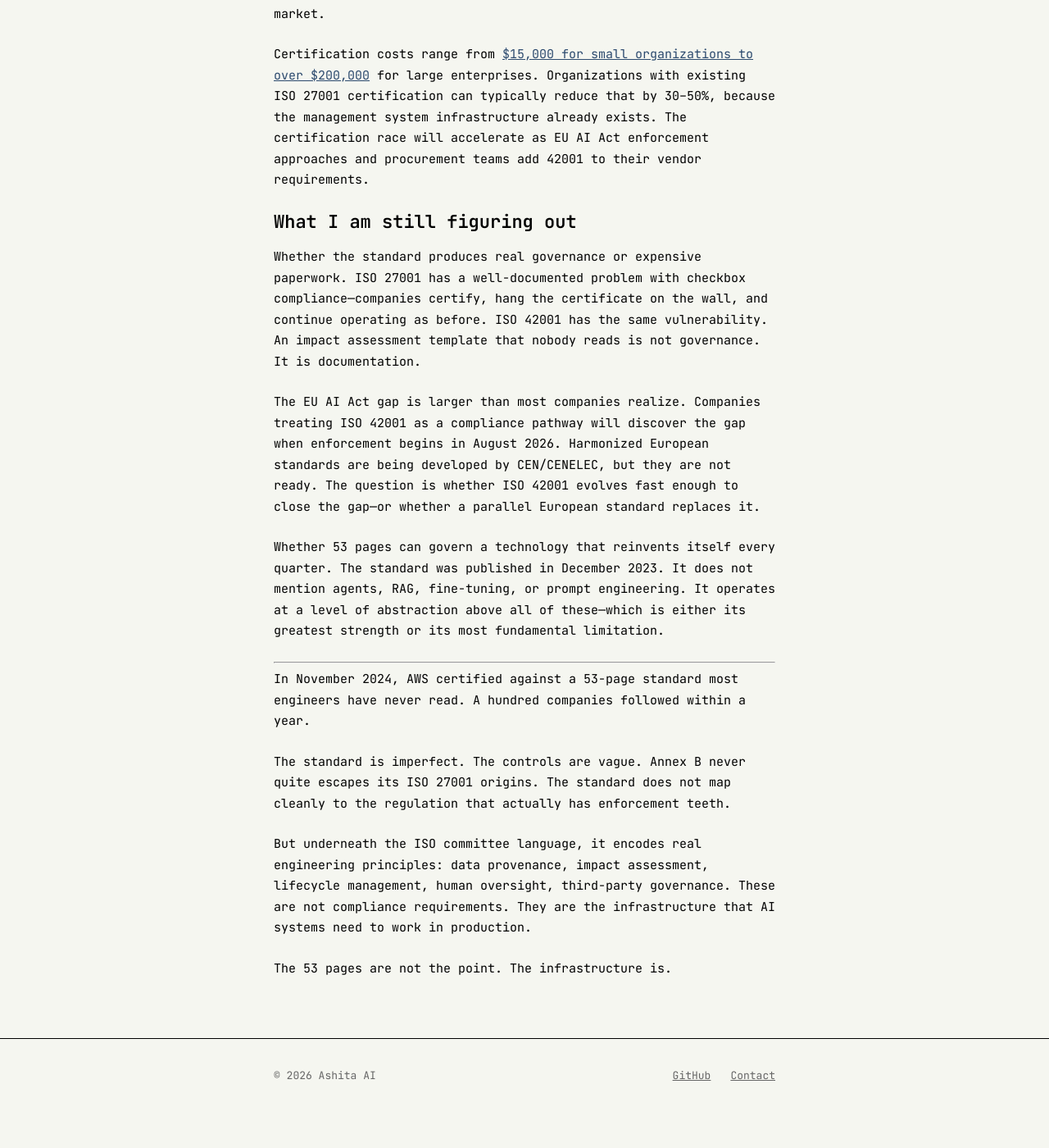
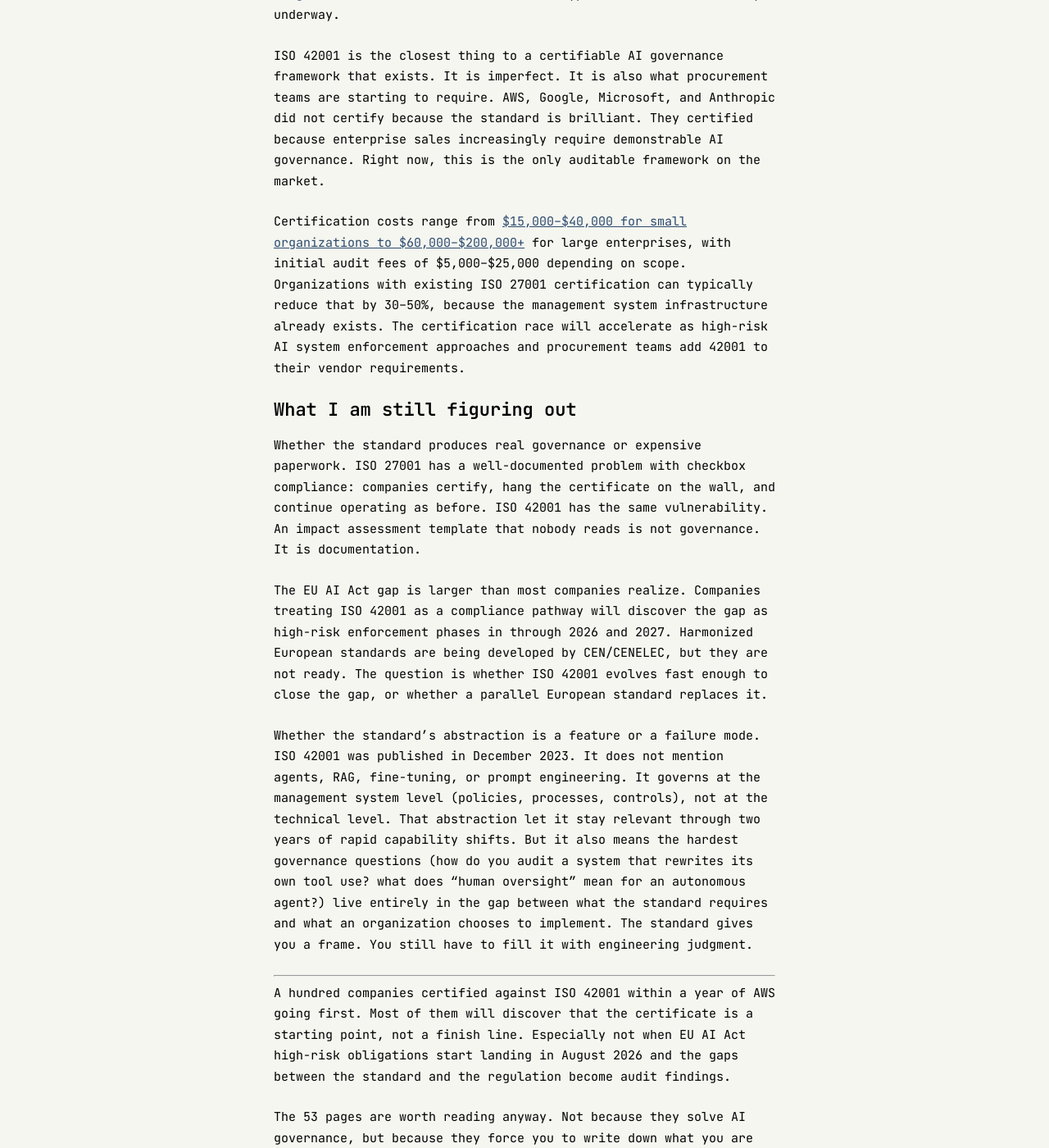
Before and after one commit to ashita-ai/ashita-ai.github.io, a Jekyll site: the page built from _posts/2026-02-11-i-read-iso-42001-so-you-dont-have-to.md, in a window 1280 px wide and 1400 px high, scrolled down 5435 px. Shown: the whole window at 82% size. Built offline with Jekyll 4.4.1, drawn with Linux system fonts in a browser that asks for light colours; before the commit the page ends 6792 px from its top, so only the background shows below that; some of the changed text lies outside the part shown.

Commit message:
Fix inaccuracies in ISO 42001 post and reduce em-dash overuse
Correct iTutorGroup to gendered age thresholds (female 55+, male 60+),
fix EU AI Act to phased enforcement timeline, replace broken Sprinto
cost citation with verified Glocert source, strengthen third "still
figuring out" point, tighten closing section. Replace 18 of 24 em-dashes
with periods, colons, commas, and parentheses.

```diff
--- a/_posts/2026-02-11-i-read-iso-42001-so-you-dont-have-to.md
+++ b/_posts/2026-02-11-i-read-iso-42001-so-you-dont-have-to.md
@@ -10,19 +10,19 @@
 
 ## What it is
 
-ISO 42001 is a certifiable management system standard for organizations that develop, provide, or use AI systems. If a client, partner, or regulator asks "are you ISO compliant for AI?"—they mean 42001.
+ISO 42001 is a certifiable management system standard for organizations that develop, provide, or use AI systems. If a client, partner, or regulator asks "are you ISO compliant for AI?", they mean 42001.
 
-It follows the ISO Harmonized Structure: ten clauses, Plan-Do-Check-Act. Context and planning (4–7), operations (8), evaluation (9), improvement (10). If you have implemented ISO 27001 for information security, the skeleton is identical—and 42001 is designed to bolt on. You share risk assessment methodology, internal audit, management review, and documentation control. If you do not have 27001, you are building the management system from scratch.
+It follows the ISO Harmonized Structure: ten clauses, Plan-Do-Check-Act. Context and planning (4–7), operations (8), evaluation (9), improvement (10). If you have implemented ISO 27001 for information security, the skeleton is identical, and 42001 is designed to bolt on. You share risk assessment methodology, internal audit, management review, and documentation control. If you do not have 27001, you are building the management system from scratch.
 
 The real substance is in Annex A: 38 controls across nine domains covering policies, internal organization, resources, impact assessment, lifecycle management, data, stakeholder information, AI system use, and third-party relationships.
 
-The companion standard, ISO/IEC 23894, extends ISO 31000 (general risk management) to AI-specific risks. It is guidance—not certifiable on its own. You use it to implement 42001's risk management requirements. Its value is Annex C: a table mapping risk management activities to each phase of the AI system lifecycle—inception, design, verification, deployment, operation, re-evaluation, retirement. Risk as a continuous process, not a pre-launch checkbox. If you build AI governance into engineering workflows, this is the operational blueprint.
+The companion standard, ISO/IEC 23894, extends ISO 31000 (general risk management) to AI-specific risks. It is guidance, not certifiable on its own. You use it to implement 42001's risk management requirements. Its value is Annex C: a table mapping risk management activities to each phase of the AI system lifecycle: inception, design, verification, deployment, operation, re-evaluation, retirement. Risk as a continuous process, not a pre-launch checkbox. If you build AI governance into engineering workflows, this is the operational blueprint.
 
 ## The Statement of Applicability
 
 The most important deliverable in the entire standard is not an AI system. It is a document.
 
-Clause 6.1.3(f) requires a Statement of Applicability: a formal record listing every Annex A control, declaring whether you are including or excluding it, and justifying your decision. This is the document auditors scrutinize. It is also where you can legitimately scope down the overhead—excluding controls that do not apply to your risk profile is built into the standard's design.
+Clause 6.1.3(f) requires a Statement of Applicability: a formal record listing every Annex A control, declaring whether you are including or excluding it, and justifying your decision. This is the document auditors scrutinize. It is also where you can legitimately scope down the overhead. Excluding controls that do not apply to your risk profile is built into the standard's design.
 
 You do not implement all 38 controls. You make a deliberate, documented decision about each one. A company using a third-party API has different obligations than one training foundation models. The standard acknowledges this explicitly, rather than mandating blanket compliance.
 
@@ -34,66 +34,62 @@
 
 **Impact assessment (6.1.4)** looks at consequences *for individuals and societies*—what your AI system does to people who may never interact with it directly. The standard uses "shall" language here. Mandatory, recurring, and must account for the specific technical and societal context where the system operates.
 
-The distinction matters. In 2023, the EEOC settled its first AI discrimination case: iTutorGroup's hiring algorithm [automatically rejected applicants over 55](https://www.eeoc.gov/newsroom/itutorgroup-pay-365000-settle-eeoc-discriminatory-hiring-suit), resulting in a $365,000 settlement. The risk to the company (legal liability) is a risk assessment concern. The harm to the applicants (age discrimination by algorithm) is an impact assessment concern. Different processes, different stakeholders, different controls.
+The distinction matters. In 2023, the EEOC settled its first AI discrimination case: iTutorGroup's hiring algorithm [automatically rejected female applicants 55 and older and male applicants 60 and older](https://www.eeoc.gov/newsroom/itutorgroup-pay-365000-settle-eeoc-discriminatory-hiring-suit), filtering out over 200 qualified applicants and resulting in a $365,000 settlement. The gendered age thresholds are the detail worth noticing—the algorithm did not just encode age bias, it encoded intersectional bias, and no human reviewed the rejections before they went out. The risk to the company (legal liability) is a risk assessment concern. The harm to the applicants (algorithmic discrimination across multiple protected characteristics) is an impact assessment concern. Different processes, different stakeholders, different controls.
 
 ## The controls that matter
 
-Most of the 38 controls are organizational boilerplate—policies, roles, awareness training. A handful encode engineering principles that matter regardless of the certificate.
+Most of the 38 controls are organizational boilerplate: policies, roles, awareness training. A handful encode engineering principles that matter regardless of the certificate.
 
 **Data governance (A.7.2–A.7.6).** The standard requires documented processes for data acquisition (A.7.3), data quality (A.7.4), data provenance (A.7.5), and data preparation (A.7.6). Where did the training data come from? Under what terms? What quality checks were applied? Can you trace from model output back to the data that produced it? These five controls represent roughly 30% of the actual implementation work. If you have [data contracts and lineage tracking](/blog/introducing-tessera/), you are halfway there. If you do not, this is where the effort goes.
 
 **Lifecycle management (A.6.1–A.6.2).** Nine controls spanning design through retirement. Requirements and specification (A.6.2.2). Verification and validation (A.6.2.4). Deployment planning (A.6.2.5). Operation and monitoring (A.6.2.6). Event logs (A.6.2.8). The standard treats the AI system lifecycle as an engineering discipline, not a one-time deployment.
 
-Systems that update themselves in production get special treatment throughout both standards. Continuous learning models that retrain on live data are uniquely risky—behavior changes post-deployment, and the validation you did at launch no longer holds. If your models retrain on production data, you need monitoring and re-evaluation processes specifically for drift.
+Systems that update themselves in production get special treatment throughout both standards. Continuous learning models that retrain on live data are uniquely risky. Behavior changes post-deployment, and the validation you did at launch no longer holds. If your models retrain on production data, you need monitoring and re-evaluation processes specifically for drift.
 
-**Transparency by audience (A.6.2.7).** The standard requires different technical documentation for different stakeholders—users, partners, supervisory authorities. One level of documentation for people using your product, another for their compliance teams, and potentially another for regulators. Getting the layering right up front saves rework later.
+**Transparency by audience (A.6.2.7).** The standard requires different technical documentation for different stakeholders: users, partners, supervisory authorities. One level of documentation for people using your product, another for their compliance teams, and potentially another for regulators. Getting the layering right up front saves rework later.
 
-**Human oversight.** Both standards emphasize that automated decision-making affecting individuals requires defined human oversight processes. Not "we have a dashboard." Documented processes for where a human can override or review AI-generated outputs—and proof that the override capability actually exists in production, not just in the documentation.
+**Human oversight.** Both standards emphasize that automated decision-making affecting individuals requires defined human oversight processes. Not "we have a dashboard." Documented processes for where a human can override or review AI-generated outputs, with proof that the override capability actually exists in production, not just in the documentation.
 
 **Third-party governance (A.10.2–A.10.4).** If you use third-party models, APIs, or data, you are still responsible. The standard requires supplier evaluation processes and documented responsibility allocation across the AI system lifecycle. You cannot outsource your governance to your vendor and claim compliance.
 
 ## What it gets right
 
-The impact assessment requirement has teeth. Most AI governance frameworks treat impact assessment as a suggestion. ISO 42001 makes it mandatory, auditable, and recurring. Systems that [produce confident wrong answers](/blog/the-cost-of-being-wrong/) affect people who never asked to be subjected to them. The standard forces you to account for those people before deployment—if you actually do the work.
+The impact assessment requirement has teeth. Most AI governance frameworks treat impact assessment as a suggestion. ISO 42001 makes it mandatory, auditable, and recurring. Systems that [produce confident wrong answers](/blog/the-cost-of-being-wrong/) affect people who never asked to be subjected to them. The standard forces you to account for those people before deployment, if you actually do the work.
 
-The data provenance controls encode what data engineers already know. Data contracts, lineage tracking, and quality measures are not innovations. They are the infrastructure every AI system needs. The standard's contribution is making them externally auditable—creating an enforcement mechanism for practices that organizations skip under deadline pressure.
+The data provenance controls encode what data engineers already know. Data contracts, lineage tracking, and quality measures are not innovations. They are the infrastructure every AI system needs. The standard's contribution is making them externally auditable, creating an enforcement mechanism for practices that organizations skip under deadline pressure.
 
-The 23894 lifecycle table (Annex C) is the best part of either standard. It maps specific risk management activities—identification, analysis, evaluation, treatment, monitoring—to each phase of the AI system lifecycle. This is the artifact that translates committee language into engineering practice. If you build one thing from these two standards, build this.
+The 23894 lifecycle table (Annex C) is the best part of either standard. It maps specific risk management activities (identification, analysis, evaluation, treatment, monitoring) to each phase of the AI system lifecycle. This is the artifact that translates committee language into engineering practice. If you build one thing from these two standards, build this.
 
 ## What it gets wrong
 
-Oxebridge, an ISO certification watchdog, [called it](https://www.oxebridge.com/emma/iso-42001-on-ai-includes-text-plagiarized-from-iso-27001/) "a rushed copy-and-paste of the ISO 27001 standard." They are not entirely wrong. Large sections—leadership commitment, competence, awareness, documented information—are transplanted with minimal modification. The Harmonized Structure requires shared clause structure, but the implementation guidance in Annex B often reads like information security advice with "AI" substituted for "information."
+Oxebridge, an ISO certification watchdog, [called it](https://www.oxebridge.com/emma/iso-42001-on-ai-includes-text-plagiarized-from-iso-27001/) "a rushed copy-and-paste of the ISO 27001 standard." They are not entirely wrong. Large sections (leadership commitment, competence, awareness, documented information) are transplanted with minimal modification. The Harmonized Structure requires shared clause structure, but the implementation guidance in Annex B often reads like information security advice with "AI" substituted for "information."
 
 The controls are vague where they should be specific. "The organization should define processes for data quality" does not tell you what data quality means for training data versus inference data versus evaluation data. "The organization should consider" appears throughout Annex B. "Consider" is not an auditable requirement.
 
 The standard says nothing about model evaluation methodology, bias detection techniques, or specific testing approaches. It tells you to assess your AI systems. It does not tell you how. For an engineer looking for technical guidance, this is a framework-shaped hole. You still need to decide what [your evals actually measure](/blog/your-evals-wont-save-you/).
 
-And critically: ISO 42001 certification does not equal EU AI Act compliance. Freshfields Bruckhaus Deringer [analyzed the gap](https://technologyquotient.freshfields.com/post/102jcog/eu-ai-act-unpacked-10-iso-42001-a-tool-to-achieve-ai-act-compliance) and concluded that "ISO-compliance does not equal AI Act-compliance, even to the extent there are overlapping requirements." The AI Act requires public registration of high-risk systems, CE marking, EU Declarations of Conformity, and prohibitions on specific practices like social scoring—none of which ISO 42001 addresses. ISO 42001 is not a harmonized standard under the AI Act. Certifying against it does not create a legal presumption of conformity with the regulation.
+And critically: ISO 42001 certification does not equal EU AI Act compliance. Freshfields Bruckhaus Deringer [analyzed the gap](https://technologyquotient.freshfields.com/post/102jcog/eu-ai-act-unpacked-10-iso-42001-a-tool-to-achieve-ai-act-compliance) and concluded that "ISO-compliance does not equal AI Act-compliance, even to the extent there are overlapping requirements." The AI Act requires public registration of high-risk systems, CE marking, EU Declarations of Conformity, and prohibitions on specific practices like social scoring. ISO 42001 addresses none of these. ISO 42001 is not a harmonized standard under the AI Act. Certifying against it does not create a legal presumption of conformity with the regulation.
 
 ## Why companies are certifying anyway
 
 Because the alternative is worse.
 
-Italy [fined OpenAI EUR 15 million](https://www.euronews.com/next/2024/12/20/italys-privacy-watchdog-fines-openai-15-million-after-probe-into-chatgpt-data-collection) in December 2024. The Dutch DPA [fined Clearview AI EUR 30.5 million](https://www.autoriteitpersoonsgegevens.nl/en/current/dutch-dpa-imposes-a-fine-on-clearview-because-of-illegal-data-collection-for-facial-recognition) in September 2024. The EU AI Act begins full enforcement in August 2026, with fines up to [EUR 35 million or 7% of global turnover](https://www.europarl.europa.eu/topics/en/article/20230601STO93804/eu-ai-act-first-regulation-on-artificial-intelligence). Enforcement is not hypothetical. It is arriving.
+Italy [fined OpenAI EUR 15 million](https://www.euronews.com/next/2024/12/20/italys-privacy-watchdog-fines-openai-15-million-after-probe-into-chatgpt-data-collection) in December 2024. The Dutch DPA [fined Clearview AI EUR 30.5 million](https://www.autoriteitpersoonsgegevens.nl/en/current/dutch-dpa-imposes-a-fine-on-clearview-because-of-illegal-data-collection-for-facial-recognition) in September 2024. The EU AI Act has been enforcing prohibited AI practices since February 2025, with GPAI obligations live since August 2025. High-risk AI system requirements under Annex III take effect in August 2026, and Annex I obligations follow in August 2027. Fines reach [EUR 35 million or 7% of global turnover](https://www.europarl.europa.eu/topics/en/article/20230601STO93804/eu-ai-act-first-regulation-on-artificial-intelligence). Enforcement is not hypothetical. It is already underway.
 
 ISO 42001 is the closest thing to a certifiable AI governance framework that exists. It is imperfect. It is also what procurement teams are starting to require. AWS, Google, Microsoft, and Anthropic did not certify because the standard is brilliant. They certified because enterprise sales increasingly require demonstrable AI governance. Right now, this is the only auditable framework on the market.
 
-Certification costs range from [$15,000 for small organizations to over $200,000](https://sprinto.com/blog/iso-42001-certification/) for large enterprises. Organizations with existing ISO 27001 certification can typically reduce that by 30–50%, because the management system infrastructure already exists. The certification race will accelerate as EU AI Act enforcement approaches and procurement teams add 42001 to their vendor requirements.
+Certification costs range from [$15,000–$40,000 for small organizations to $60,000–$200,000+](https://www.glocertinternational.com/resources/articles/iso-42001-faq/) for large enterprises, with initial audit fees of $5,000–$25,000 depending on scope. Organizations with existing ISO 27001 certification can typically reduce that by 30–50%, because the management system infrastructure already exists. The certification race will accelerate as high-risk AI system enforcement approaches and procurement teams add 42001 to their vendor requirements.
 
 ## What I am still figuring out
 
-Whether the standard produces real governance or expensive paperwork. ISO 27001 has a well-documented problem with checkbox compliance—companies certify, hang the certificate on the wall, and continue operating as before. ISO 42001 has the same vulnerability. An impact assessment template that nobody reads is not governance. It is documentation.
+Whether the standard produces real governance or expensive paperwork. ISO 27001 has a well-documented problem with checkbox compliance: companies certify, hang the certificate on the wall, and continue operating as before. ISO 42001 has the same vulnerability. An impact assessment template that nobody reads is not governance. It is documentation.
 
-The EU AI Act gap is larger than most companies realize. Companies treating ISO 42001 as a compliance pathway will discover the gap when enforcement begins in August 2026. Harmonized European standards are being developed by CEN/CENELEC, but they are not ready. The question is whether ISO 42001 evolves fast enough to close the gap—or whether a parallel European standard replaces it.
+The EU AI Act gap is larger than most companies realize. Companies treating ISO 42001 as a compliance pathway will discover the gap as high-risk enforcement phases in through 2026 and 2027. Harmonized European standards are being developed by CEN/CENELEC, but they are not ready. The question is whether ISO 42001 evolves fast enough to close the gap, or whether a parallel European standard replaces it.
 
-Whether 53 pages can govern a technology that reinvents itself every quarter. The standard was published in December 2023. It does not mention agents, RAG, fine-tuning, or prompt engineering. It operates at a level of abstraction above all of these—which is either its greatest strength or its most fundamental limitation.
+Whether the standard's abstraction is a feature or a failure mode. ISO 42001 was published in December 2023. It does not mention agents, RAG, fine-tuning, or prompt engineering. It governs at the management system level (policies, processes, controls), not at the technical level. That abstraction let it stay relevant through two years of rapid capability shifts. But it also means the hardest governance questions (how do you audit a system that rewrites its own tool use? what does "human oversight" mean for an autonomous agent?) live entirely in the gap between what the standard requires and what an organization chooses to implement. The standard gives you a frame. You still have to fill it with engineering judgment.
 
 ---
 
-In November 2024, AWS certified against a 53-page standard most engineers have never read. A hundred companies followed within a year.
+A hundred companies certified against ISO 42001 within a year of AWS going first. Most of them will discover that the certificate is a starting point, not a finish line. Especially not when EU AI Act high-risk obligations start landing in August 2026 and the gaps between the standard and the regulation become audit findings.
 
-The standard is imperfect. The controls are vague. Annex B never quite escapes its ISO 27001 origins. The standard does not map cleanly to the regulation that actually has enforcement teeth.
-
-But underneath the ISO committee language, it encodes real engineering principles: data provenance, impact assessment, lifecycle management, human oversight, third-party governance. These are not compliance requirements. They are the infrastructure that AI systems need to work in production.
-
-The 53 pages are not the point. The infrastructure is.
+The 53 pages are worth reading anyway. Not because they solve AI governance, but because they force you to write down what you are actually doing: where your data comes from, who your systems affect, what happens when something goes wrong, and who is responsible. Most organizations cannot answer those questions today. The standard does not give you the answers. It gives you a structure for discovering that you do not have them yet.
```
